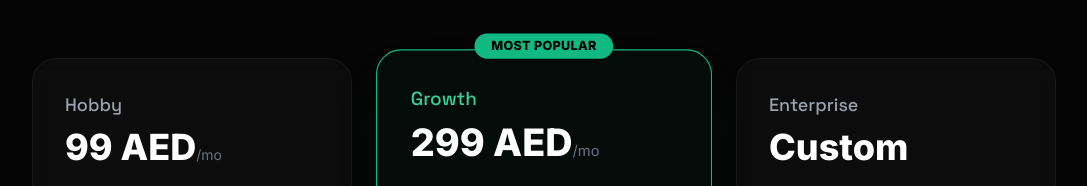
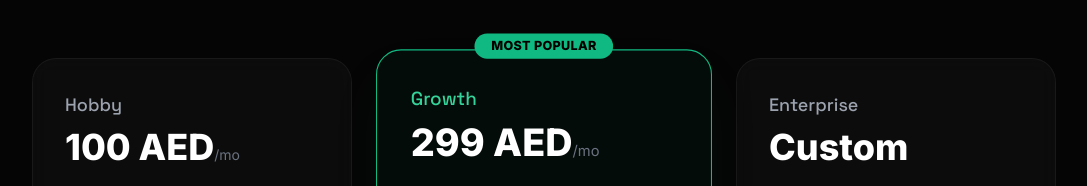
Before and after one commit to openclaw-dev/claw-website, a website: page index.html in a window 1280 px wide. Shown: the part 1440-1626 px from the top of the page, without its empty margins (96-1183 px from the left). Drawn offline with nearby package versions, Linux system fonts and the light colour scheme.

Commit message:
Price change

```diff
--- a/index.html
+++ b/index.html
@@ -135,7 +135,7 @@
             <div class="grid md:grid-cols-3 gap-8 max-w-5xl mx-auto">
                 <div class="glass p-8 rounded-3xl flex flex-col">
                     <h3 class="text-lg font-medium text-gray-400 mb-2">Hobby</h3>
-                    <div class="text-4xl font-bold text-white mb-6">99 AED<span class="text-sm text-gray-500 font-normal">/mo</span></div>
+                    <div class="text-4xl font-bold text-white mb-6">100 AED<span class="text-sm text-gray-500 font-normal">/mo</span></div>
                     <ul class="space-y-4 mb-8 flex-1 text-sm text-gray-300">
                         <li class="flex gap-3"><i data-lucide="check" class="w-5 h-5 text-emerald-500"></i> 5 Concurrent Sessions</li>
                         <li class="flex gap-3"><i data-lucide="check" class="w-5 h-5 text-emerald-500"></i> UAE IP Pool</li>
```
